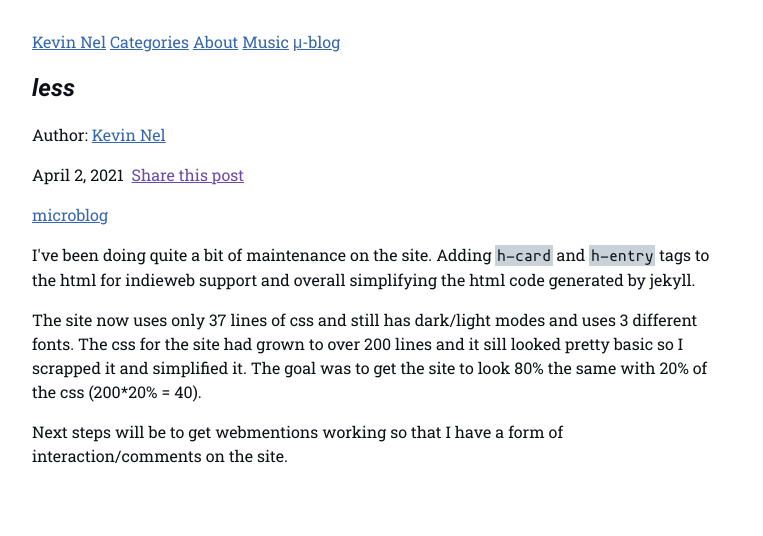
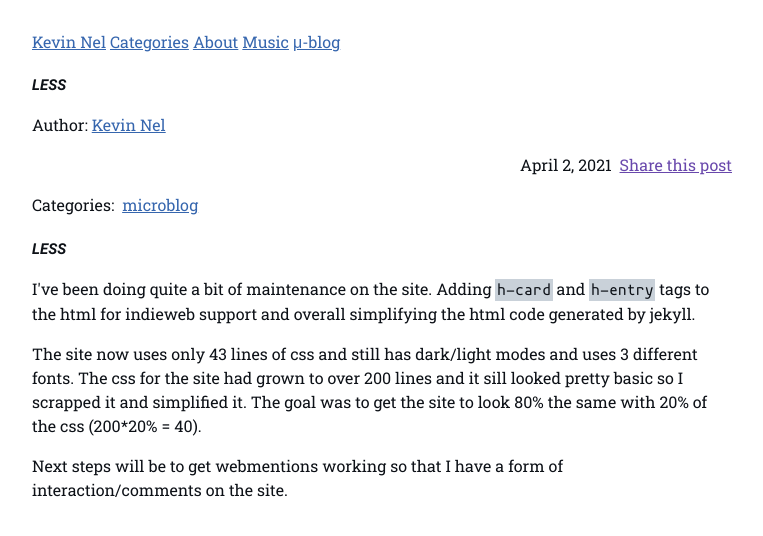
Before and after one commit to kevontheweb/kevontheweb.github.io, a Jekyll site: the page built from _posts/microblog/2021-04-02-less-css.md, in a window 1280 px wide. Shown: the top 536 px of the page, without its empty margins (258-1021 px from the left). Built offline with Jekyll 4.4.1, drawn with Linux system fonts in a browser that asks for light colours; some web fonts are replaced; our own code applies the rules of GitHub Pages for plain Markdown files.

Commit message:
fixing structure and add styling for tables

```diff
--- a/_layouts/post.html
+++ b/_layouts/post.html
@@ -5,18 +5,20 @@ layout: default
 <article class="h-entry">
   <h1 class="p-name">{{ page.title }}</h1>
   <p>
-    Author: <a class="p-author h-card" href="http://kevinnel.com/about">Kevin Nel</a>
+    Author:&nbsp;<a class="p-author h-card" href="http://kevinnel.com/about">Kevin Nel</a>
   </p>
-  <p>
+  <p align="right"">
     <time class="dt-published" datetime="{{ page.date }}">{{ page.date | date: "%B %e, %Y" }}&nbsp;</time>
     <a href="{{post_url}}" class="u-url">Share this post</a>
   </p>
   <p>
+    Categories:&nbsp;
     {% for category in page.categories %}
       <a class="p-category" href="{{site.baseurl}}/categories/#{{category|slugize}}">{{category}}</a>
       {% unless forloop.last %}&nbsp;{% endunless %}
     {% endfor %}
   </p>
+  <h2>{{ page.title }}</h2>
   <div class="e-content">
     {{ content }}
   </div>
--- a/_posts/microblog/2021-04-02-less-css.md
+++ b/_posts/microblog/2021-04-02-less-css.md
@@ -7,7 +7,7 @@ categories: [microblog]
 I've been doing quite a bit of maintenance on the site.
 Adding ``h-card`` and ``h-entry`` tags to the html for indieweb support and overall simplifying the html code generated by jekyll.
 
-The site now uses only 37 lines of css and still has dark/light modes and uses 3 different fonts.
+The site now uses only 43 lines of css and still has dark/light modes and uses 3 different fonts.
 The css for the site had grown to over 200 lines and it sill looked pretty basic so I scrapped it and simplified it.
 The goal was to get the site to look 80% the same with 20% of the css (200*20% = 40).
 
--- a/assets/css/min.css
+++ b/assets/css/min.css
@@ -4,15 +4,9 @@ body{
   padding: 0px 5px;
   margin: 30px auto;
   color: #0d1117;
-  font-family: 'Roboto Slab', sans-serif;
-  font-size: 16px;
-  line-height: 1.5
+  font: 16px /1.5 'Roboto Slab', sans-serif
 }
-h1,h2,h3,h4,h5,h6{
-  font-family: 'Roboto', sans-serif;
-  font-style: italic;
-  line-height: 1.2
-}
+h1,h2,h3,h4,h5,h6{font: italic small-caps bold 1.3em /1.2 'Roboto', sans-serif}
 a:link{color: #3666ae}
 a:visited{color: #6948ac}
 ::selection{background: #ffecad}
@@ -28,6 +22,15 @@ blockquote{font-style: italic}
 pre,code{font-family: 'mononoki', 'Consolas', monospace}
 pre{overflow: auto}
 code{padding: 0.1em}
+table,th,td {
+  border: 0.1em solid;
+  padding: 0.3em
+}
+table,thead,tbody{
+  max-width: 90%;
+  margin: 10px auto;
+  border-collapse: collapse
+}
 @media (prefers-color-scheme: dark) {
   body{
     background-color: #0d1117;
--- a/categories.html
+++ b/categories.html
@@ -5,9 +5,10 @@ permalink: /categories/
 ---
 
 {% for category in site.categories %}
-<section class="category-group">
+<section>
   {% capture category_name %}{{ category | first }}{% endcapture %}
-  <h3 class="category-head">{{ category_name }}</h3>
+  <h3 align="right">{{ category_name }}</h3>
+  <hr>
   <ul>
     {% for post in site.categories[category_name] %}
       <li><time datetime="{{post.date}}">{{ post.date | date: "%B %e, %Y" }}&nbsp;</time><a href="{{ site.baseurl }}{{ post.url }}">{{post.title}}</a></li>
```
Also changed, not shown: assets/css/style.css (deleted, +0 -179 lines), 1 other file.
